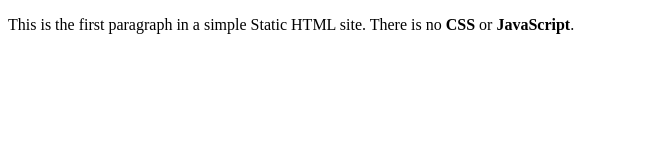
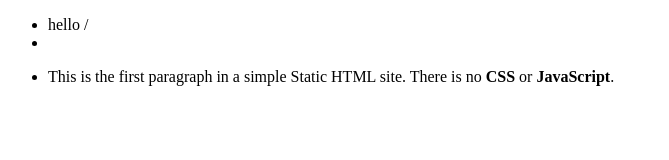
Before and after one commit to vishakhasingh4/blueocean, a plain HTML site: page index.html in a window 1280 px wide. Shown: the whole page, without its empty margins (0-669 px from the left). Drawn offline with Linux system fonts and the light colour scheme.

Commit message:
Update index.html

```diff
--- a/index.html
+++ b/index.html
@@ -4,6 +4,10 @@
         <title>Static HTML Site</title>
       </head>
       <body>
-        <p>This is the first paragraph in a simple Static HTML site. There is no <strong>CSS</strong> or <strong>JavaScript</strong>.</p>
+       <ul>
+        <li> hello /<li>
+         <li> <p>This is the first paragraph in a simple Static HTML site. There is no <strong>CSS</strong> or <strong>JavaScript</strong>.</p>
+        </li>
+       </ul>
       </body>
     </html>
```
